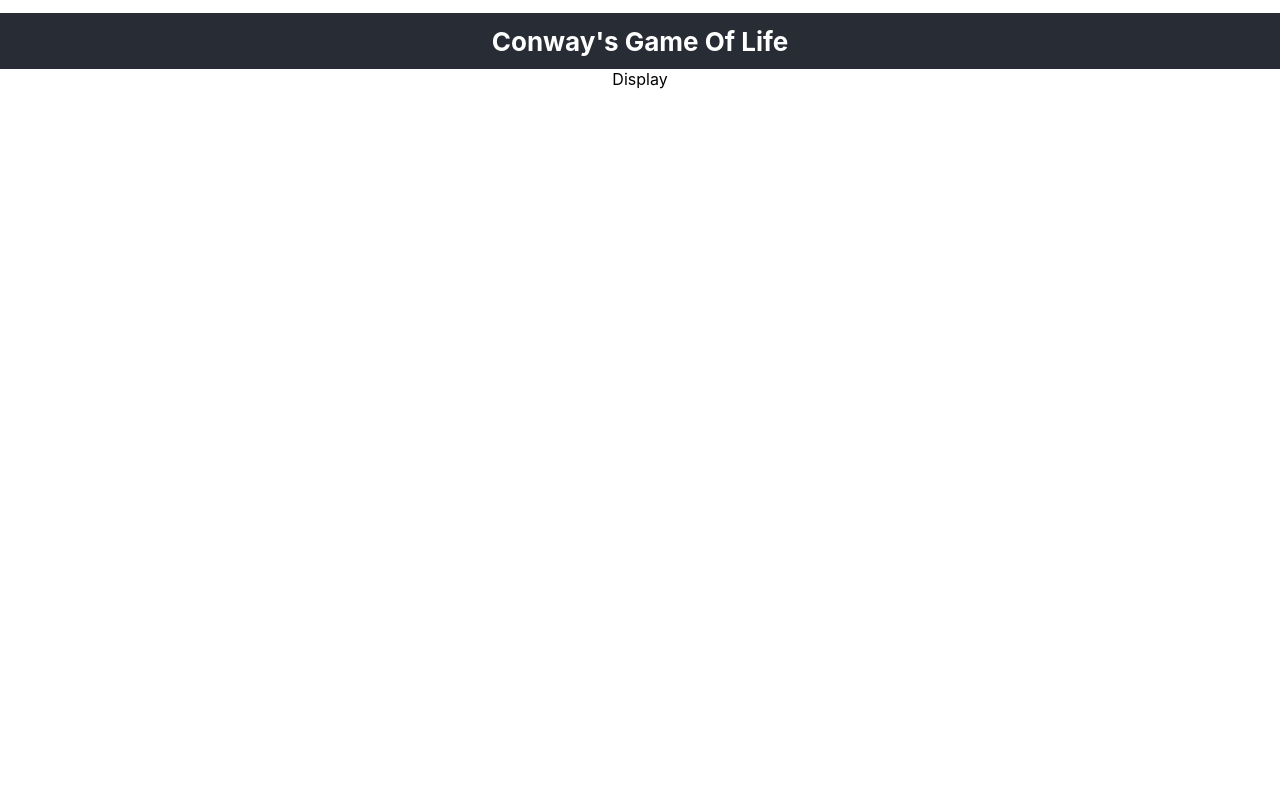
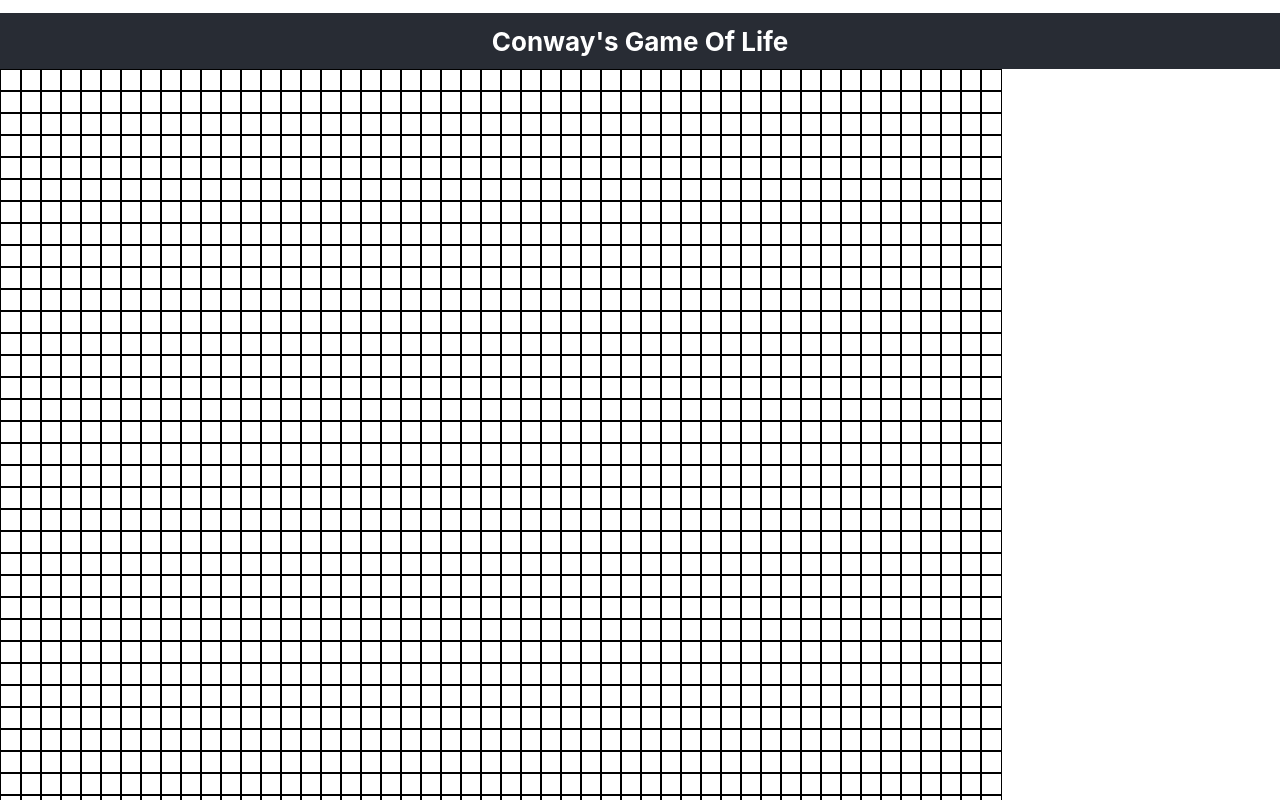
Before and after one commit to Mavetane/Conway-s-Game-of-Life, a React (Create React App) app in the folder code-base/: page / in a window 1280 px wide. Shown: the top 800 px of the page. Built offline with nearby package versions, Linux system fonts and the light colour scheme.

Commit message:
added grid

```diff
--- a/code-base/src/components/Grid.jsx
+++ b/code-base/src/components/Grid.jsx
@@ -1,9 +1,27 @@
-import React from 'react'
-
+import React, { useState } from 'react'
+const numberOfRows = 50;
+const numberOfColumns = 50
 function Grid() {
+    const [grid, setGrid] = useState(() => {
+        const rows = []
+        for (let i = 0; i < numberOfRows; i++) {
+            rows.push(Array.from(Array(numberOfColumns), () => 0))
+        }
+        return rows
+    })
     return (
-        <div>
-            Display
+        <div style={{
+            display: 'grid',
+            gridTemplateColumns: `repeat(${numberOfColumns}, 20px)`,
+            textAlign: 'center'
+        }}>
+            {grid.map((rows, rowIndex) => rows.map((column, columnindex) => <div
+                key={`${rowIndex}-${columnindex}`}
+                style={{
+                    width: 20, height: 20,
+                    backgroundColor: grid[rowIndex][columnindex] ? 'black' : undefined,
+                    border: '1px solid black'
+                }} />))}
         </div>
     )
 }
```
